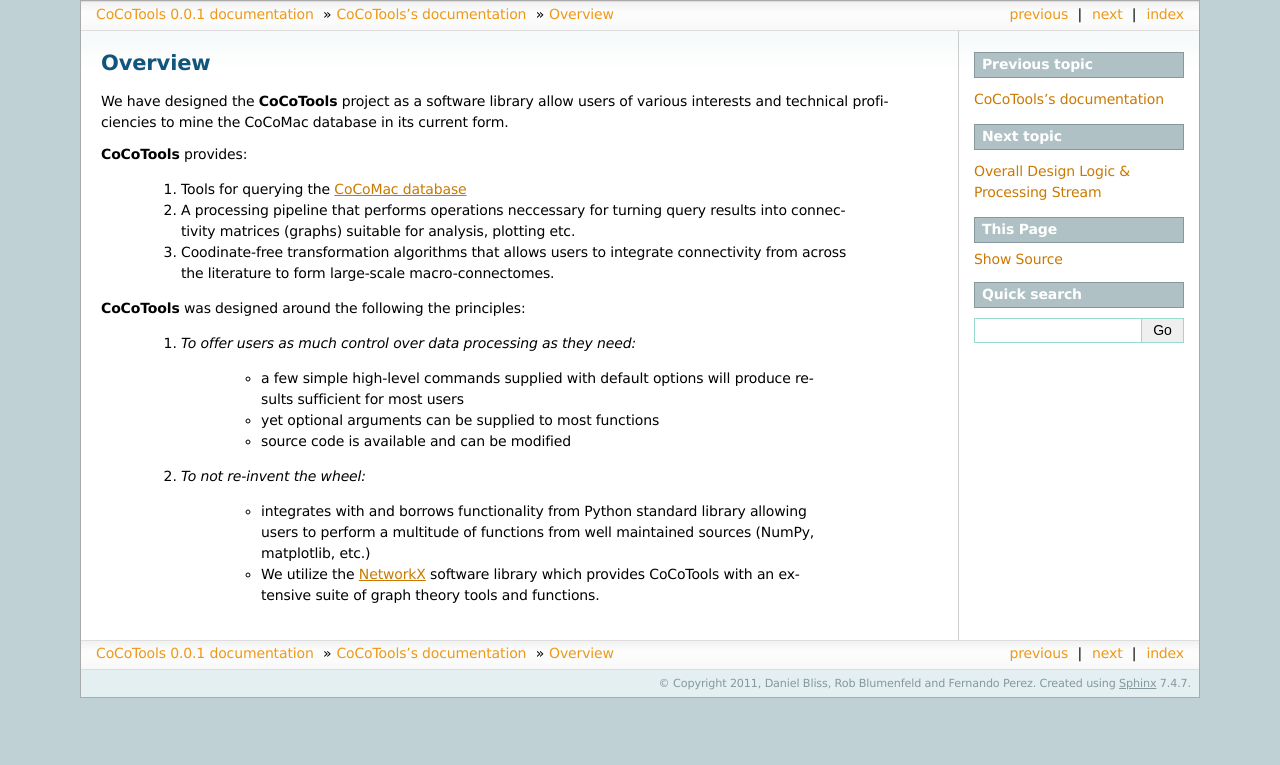
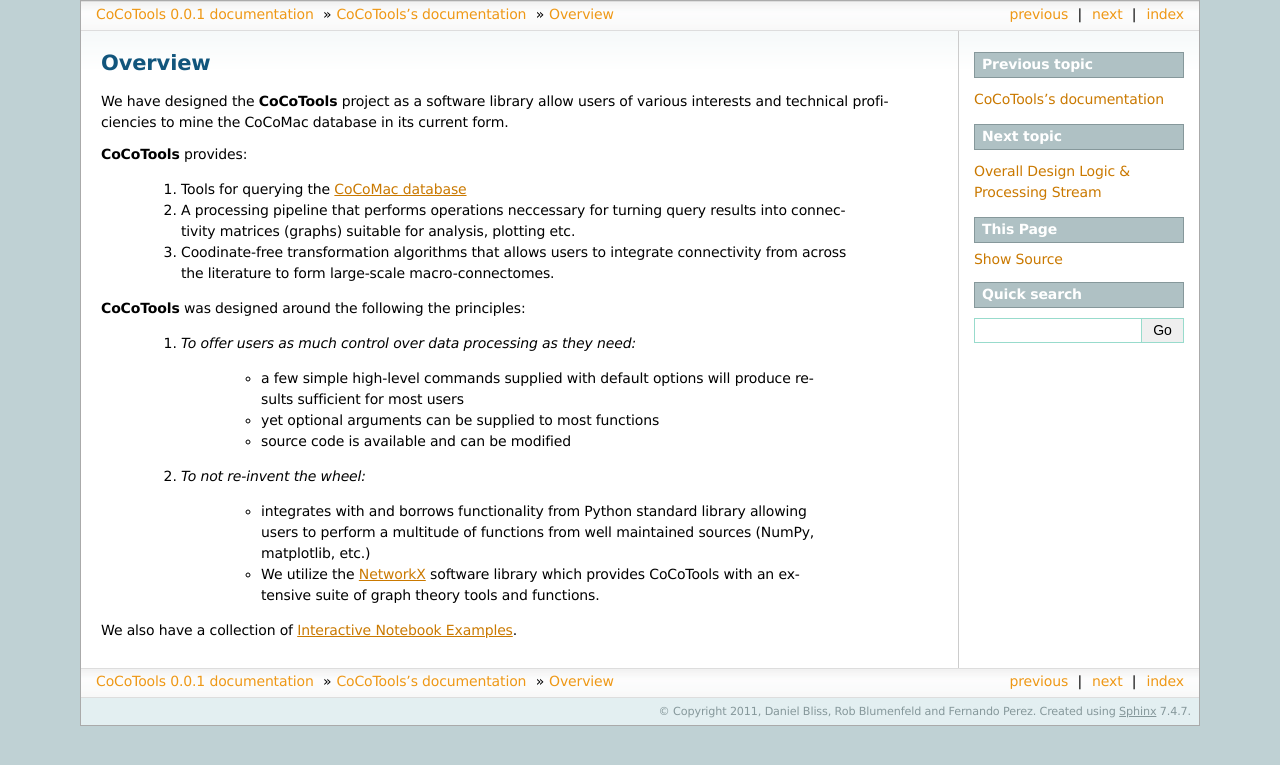
Before and after one commit to cocotools/CoCoTools, a Sphinx documentation site: the page built from doc/source/overview.rst, in a window 1280 px wide. Shown: the top 765 px of the page. Built offline with Sphinx 7.4.7, drawn with Linux system fonts in a browser that asks for light colours.

Commit message:
Add examples link.

```diff
--- a/doc/source/overview.rst
+++ b/doc/source/overview.rst
@@ -24,3 +24,5 @@
 
         * integrates with and borrows functionality from Python standard library allowing users to perform a multitude of functions from well maintained sources (NumPy, matplotlib, etc.)
         * We utilize the `NetworkX <http://networkx.github.com/>`_ software library which provides CoCoTools with an extensive suite of graph theory tools and functions.
+
+We also have a collection of  `Interactive Notebook Examples <https://github.com/cocotools/CoCoTools/tree/master/examples#a-collection-of-notebooks-for-using-cocotools>`_.
```
